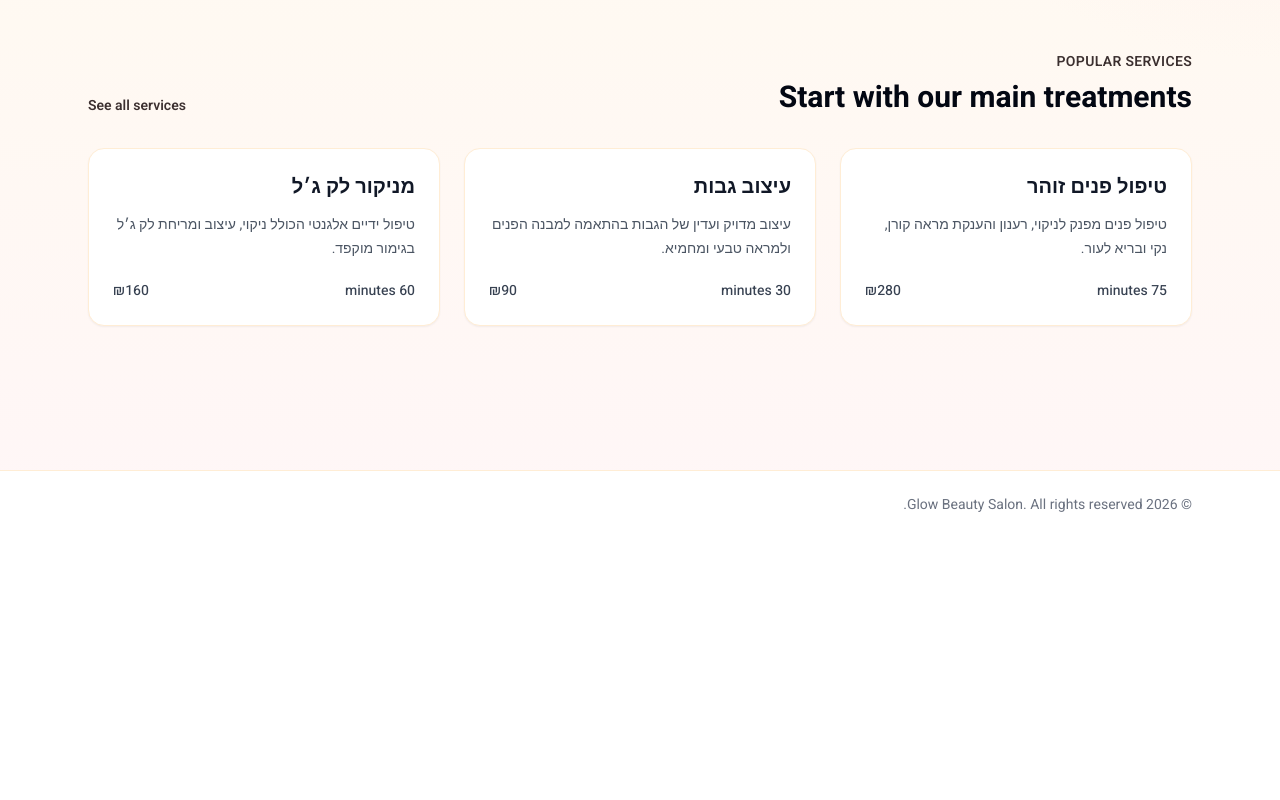
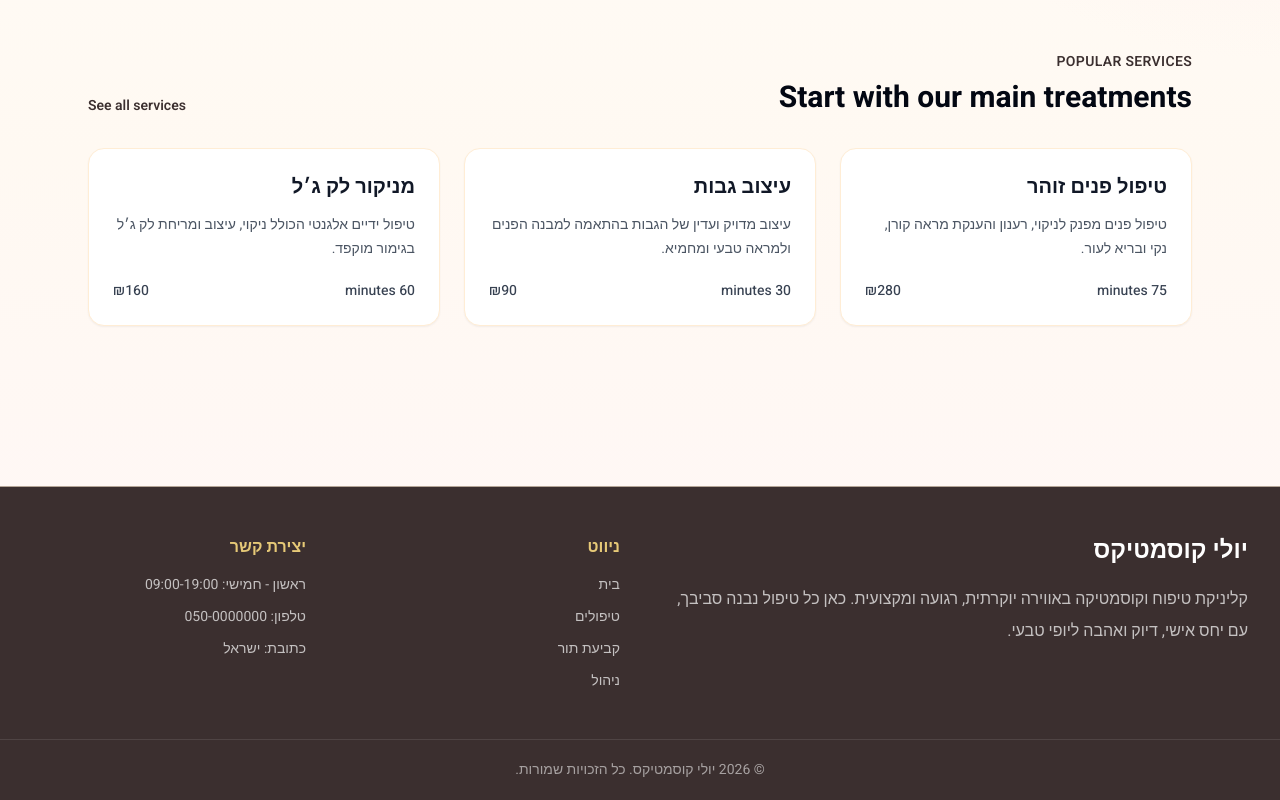
Before and after one commit to Ronenk7/beauty-salon-booking-system, a Next.js app: page / in a window 1280 px wide. Shown: the part 451-1251 px from the top of the page. Before the commit the page ends 990 px from the top, so only its background shows below. Built offline with nearby package versions, Linux system fonts and the light colour scheme.

Commit message:
Redesign footer in Hebrew

```diff
--- a/src/components/Footer.tsx
+++ b/src/components/Footer.tsx
@@ -1,8 +1,38 @@
+import Link from "next/link";
+
 export function Footer() {
   return (
-    <footer className="mt-20 border-t border-orange-100 bg-white">
-      <div className="mx-auto max-w-6xl px-6 py-6 text-sm text-gray-500">
-        © {new Date().getFullYear()} Glow Beauty Salon. All rights reserved.
+    <footer className="mt-24 border-t border-beige/70 bg-espresso text-white">
+      <div className="mx-auto grid max-w-7xl gap-10 px-5 py-12 md:grid-cols-4 lg:px-8">
+        <div className="md:col-span-2">
+          <div className="text-2xl font-black">יולי קוסמטיקס</div>
+          <p className="mt-4 max-w-xl leading-8 text-white/70">
+            קליניקת טיפוח וקוסמטיקה באווירה יוקרתית, רגועה ומקצועית. כאן כל טיפול נבנה סביבך, עם יחס אישי, דיוק ואהבה ליופי טבעי.
+          </p>
+        </div>
+
+        <div>
+          <h3 className="font-bold text-gold-300">ניווט</h3>
+          <div className="mt-4 flex flex-col gap-3 text-sm text-white/70">
+            <Link href="/">בית</Link>
+            <Link href="/services">טיפולים</Link>
+            <Link href="/booking">קביעת תור</Link>
+            <Link href="/admin/appointments">ניהול</Link>
+          </div>
+        </div>
+
+        <div>
+          <h3 className="font-bold text-gold-300">יצירת קשר</h3>
+          <div className="mt-4 space-y-3 text-sm text-white/70">
+            <p>ראשון - חמישי: 09:00-19:00</p>
+            <p>טלפון: 050-0000000</p>
+            <p>כתובת: ישראל</p>
+          </div>
+        </div>
+      </div>
+
+      <div className="border-t border-white/10 px-5 py-5 text-center text-sm text-white/55">
+        © {new Date().getFullYear()} יולי קוסמטיקס. כל הזכויות שמורות.
       </div>
     </footer>
   );
```
